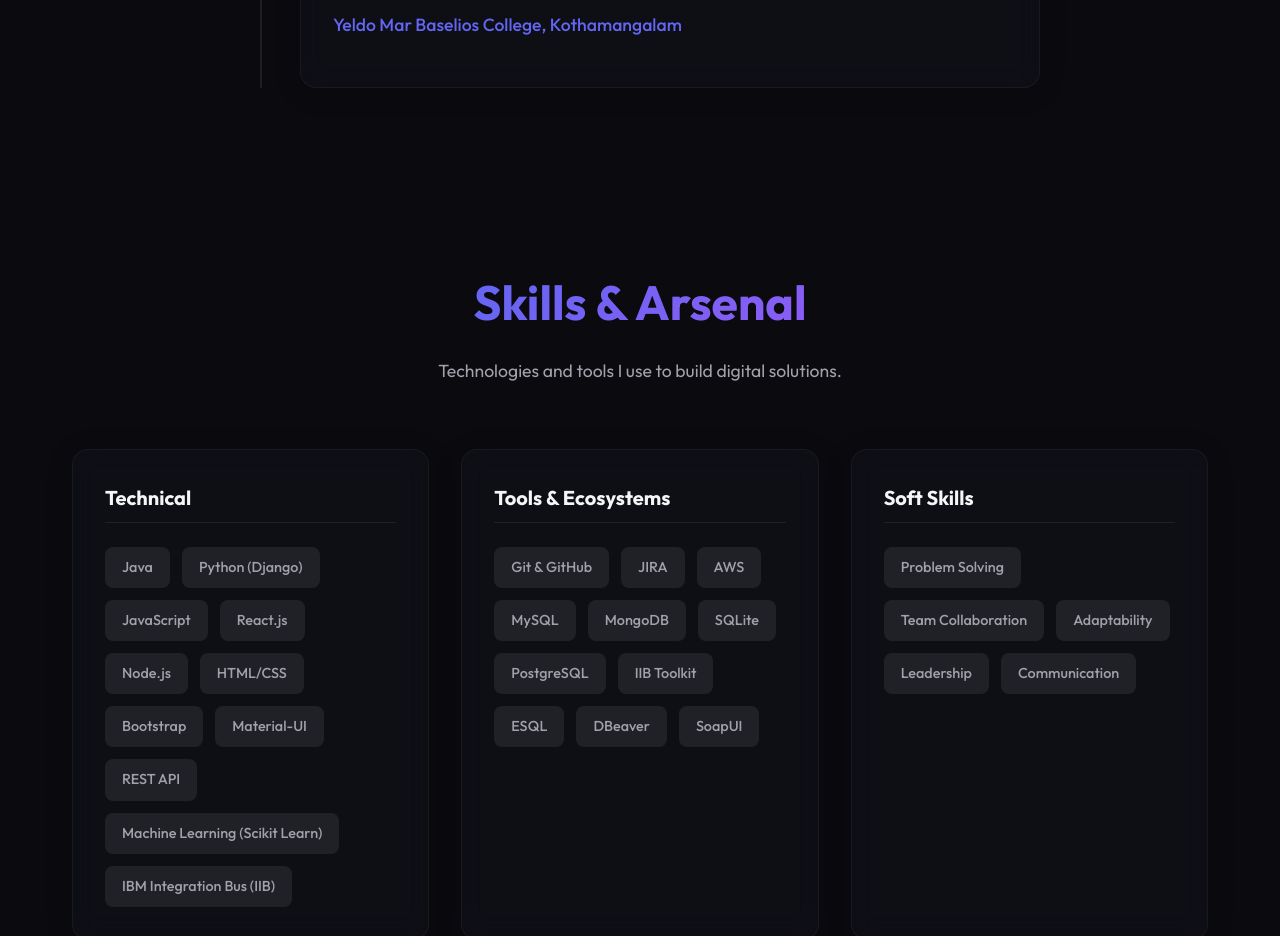
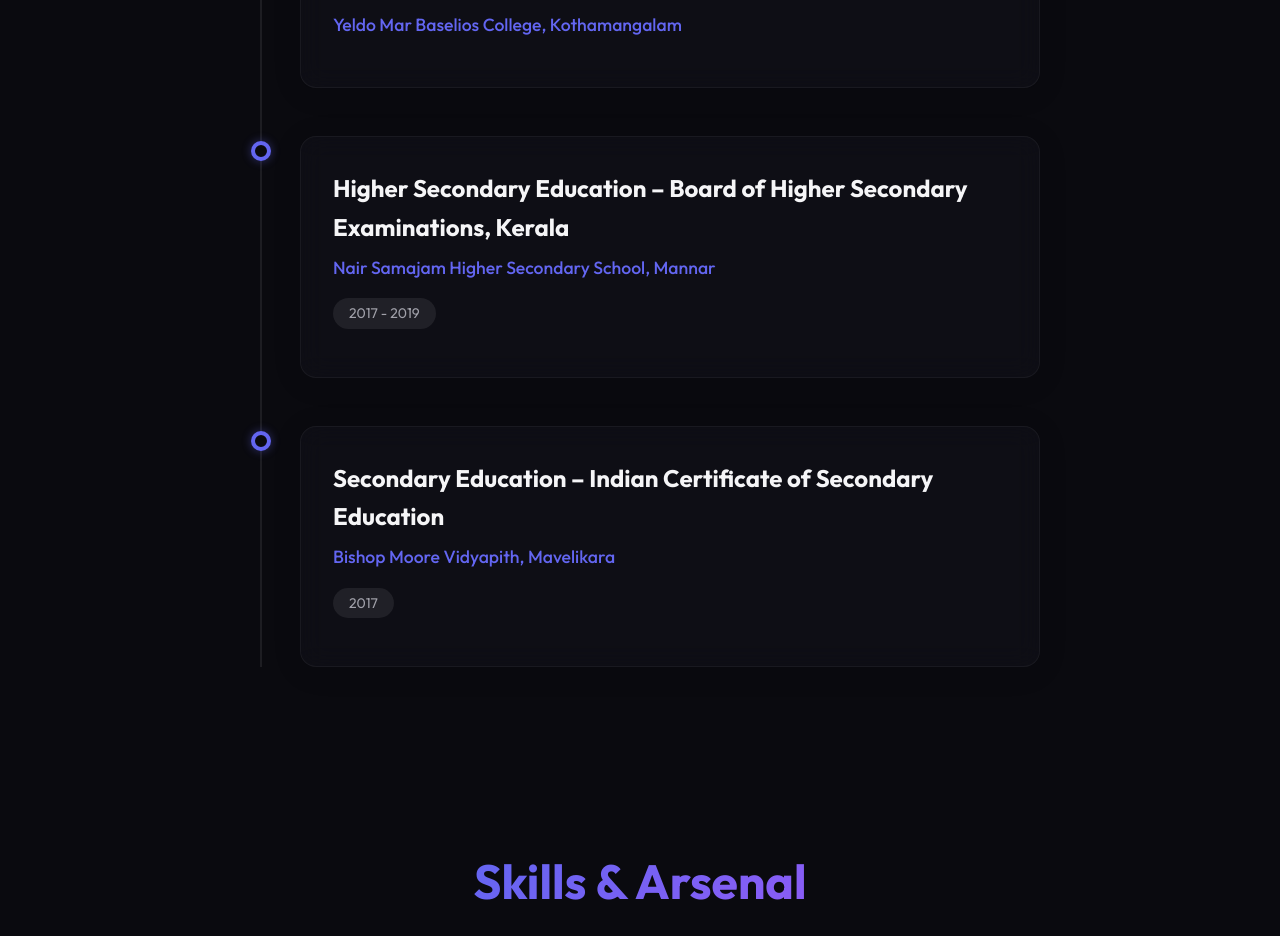
Before and after one commit to Bibin369/Bib_Portfolio, a React (Vite) app: page / in a window 1280 px wide. Shown: the part 3463-4399 px from the top of the page. Built offline with nearby package versions, Linux system fonts and the light colour scheme.

Commit message:
Add Higher Secondary and Secondary Education

```diff
--- a/src/data/portfolioData.js
+++ b/src/data/portfolioData.js
@@ -21,6 +21,18 @@ export const portfolioData = {
       institution: "Yeldo Mar Baselios College, Kothamangalam",
       degree: "Bachelor of Computer Applications",
       year: "2019 - 2022",
+      highlights: []
+    },
+    {
+      institution: "Nair Samajam Higher Secondary School, Mannar",
+      degree: "Higher Secondary Education – Board of Higher Secondary Examinations, Kerala",
+      year: "2017 - 2019",
+      highlights: []
+    },
+    {
+      institution: "Bishop Moore Vidyapith, Mavelikara",
+      degree: "Secondary Education – Indian Certificate of Secondary Education",
+      year: "2017",
       highlights: []
     }
   ],
```
